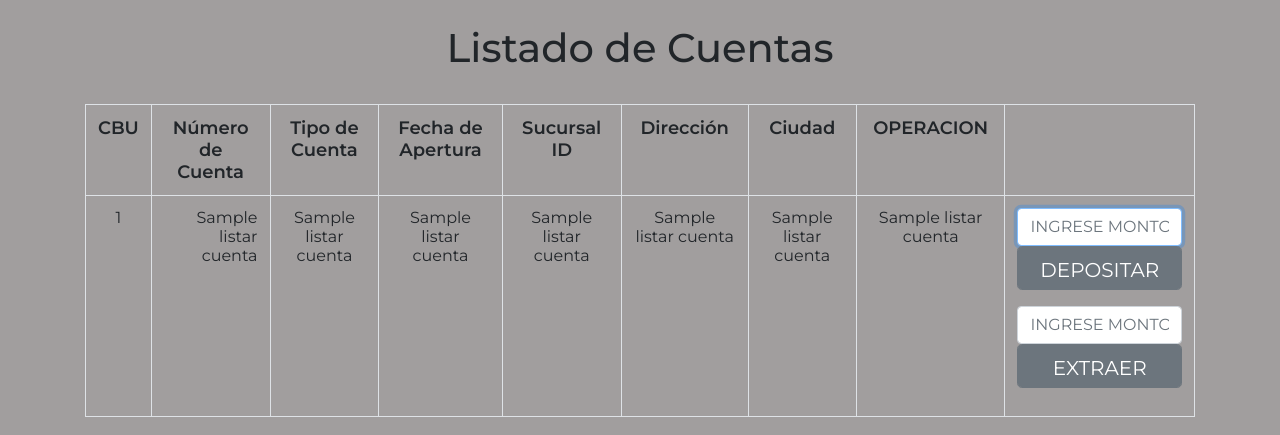
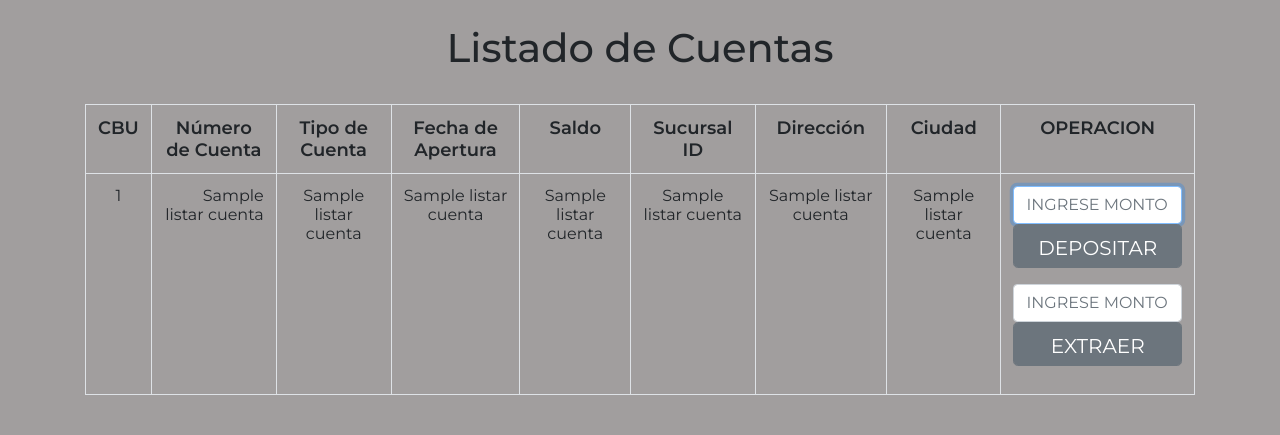
Before and after one commit to JORGEBRUNO2020/sistema_bancario_brulim, a Flask app: template templates/views/listar_cuentas.html in a window 1280 px wide. Shown: the part 124-559 px from the top of the page. Run offline with Flask 2, Linux system fonts and the light colour scheme; the template is opened without the code that fills it: most values are stand-ins (such as "Sample title", 1, 10 or a date in 2020); some libraries are stand-ins or nearby versions.

Commit message:
arreglo tabla listado

```diff
--- a/templates/views/listar_cuentas.html
+++ b/templates/views/listar_cuentas.html
@@ -21,7 +21,7 @@
         </div>
         <table class="table table-bordered">
             <tr>
-                <td class="titulos">CBU</td><td class="titulos">Número de Cuenta</td><td class="titulos">Tipo de Cuenta</td><td class="titulos">Fecha de Apertura</td><td class="titulos">Sucursal ID</td><td class="titulos">Dirección</td><td class="titulos">Ciudad</td><td class="titulos">OPERACION</td>
+                <td class="titulos">CBU</td><td class="titulos">Número de Cuenta</td><td class="titulos">Tipo de Cuenta</td><td class="titulos">Fecha de Apertura</td><td class="titulos">Saldo</td><td class="titulos">Sucursal ID</td><td class="titulos">Dirección</td><td class="titulos">Ciudad</td><td class="titulos">OPERACION</td>
             </tr>
             {% for listar_cuentas in listado_cuentas %}
             <tr>
```
